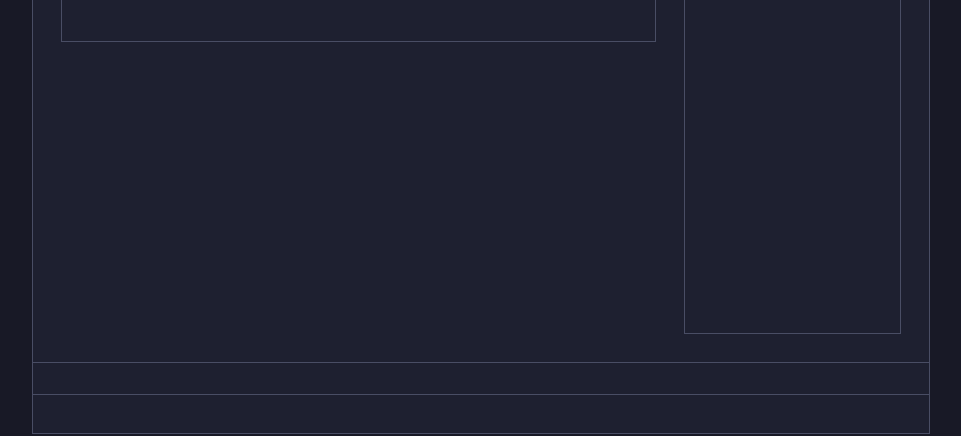
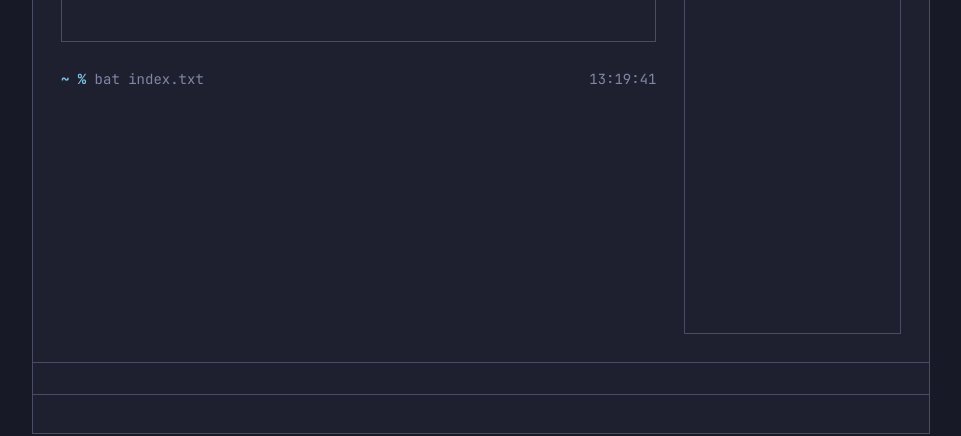
Before and after one commit to harveybalaam/personal-website, a React (Vite) app: page / in a window 1280 px wide. Shown: the part 267-703 px from the top of the page, without its empty margins (159-1120 px from the left). Built offline with nearby package versions, Linux system fonts and the light colour scheme.

Commit message:
feat: create CommandLine component

```diff
--- /dev/null
+++ b/src/components/command-line/command-line.css
@@ -0,0 +1,5 @@
+.command-line {
+  display: flex;
+  justify-content: space-between;
+  color: var(--overlay-1);
+}
--- /dev/null
+++ b/src/components/command-line/index.tsx
@@ -0,0 +1,23 @@
+import "./command-line.css";
+
+interface CommandLineProps {
+  command: string;
+}
+
+export function CommandLine({ command }: CommandLineProps) {
+  const executionTime = new Date().toLocaleTimeString("en-GB", {
+    hour: "2-digit",
+    minute: "2-digit",
+    second: "2-digit",
+  });
+
+  return (
+    <div className="command-line">
+      <span>
+        <span className="text-highlight">~ % </span>
+        {command}
+      </span>
+      <span>{executionTime}</span>
+    </div>
+  );
+}
--- a/src/pages/index/index.tsx
+++ b/src/pages/index/index.tsx
@@ -1,4 +1,5 @@
 import "./index-page.css";
+import { CommandLine } from "../../components/command-line";
 import Container from "../../components/Container";
 
 export function Index() {
@@ -7,7 +8,9 @@ export function Index() {
       <Container title="whoami">
         <div></div>
       </Container>
-      <div></div>
+      <div>
+        <CommandLine command="bat index.txt" />
+      </div>
     </div>
   );
 }
```
